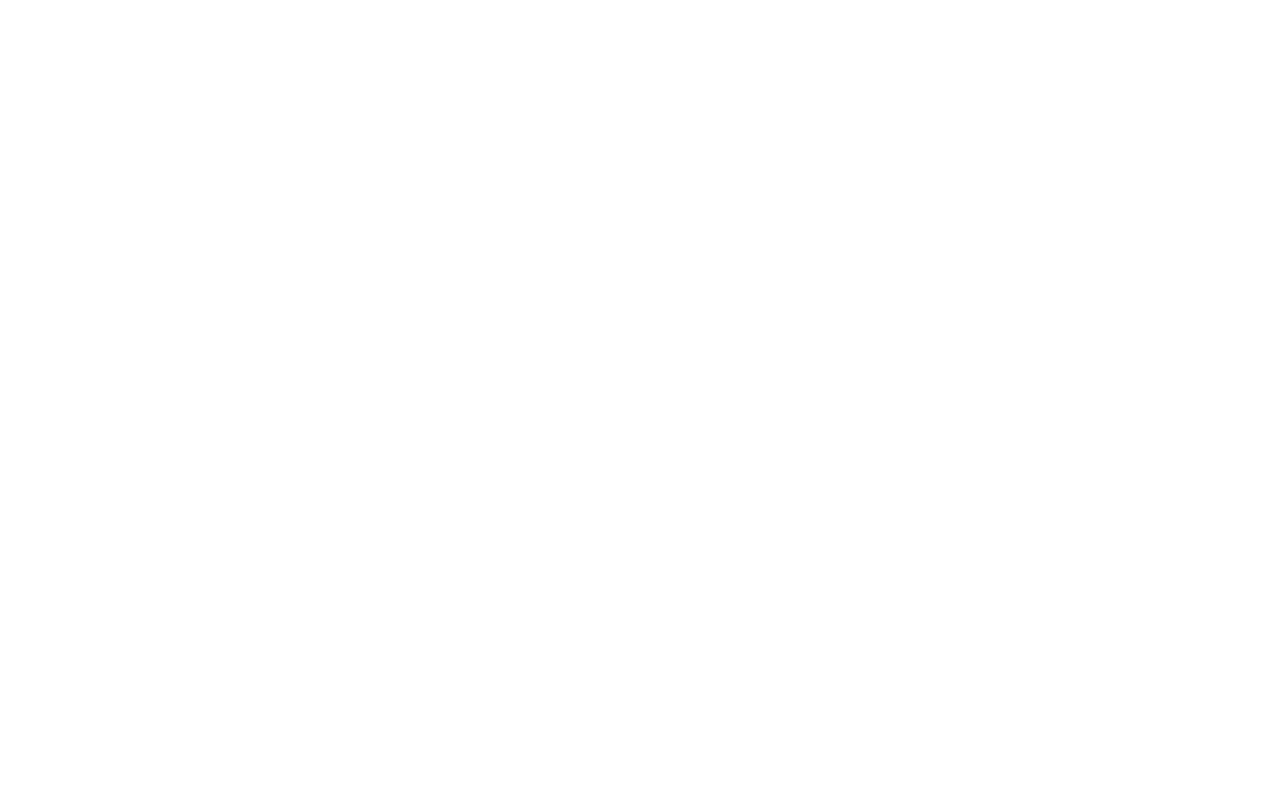
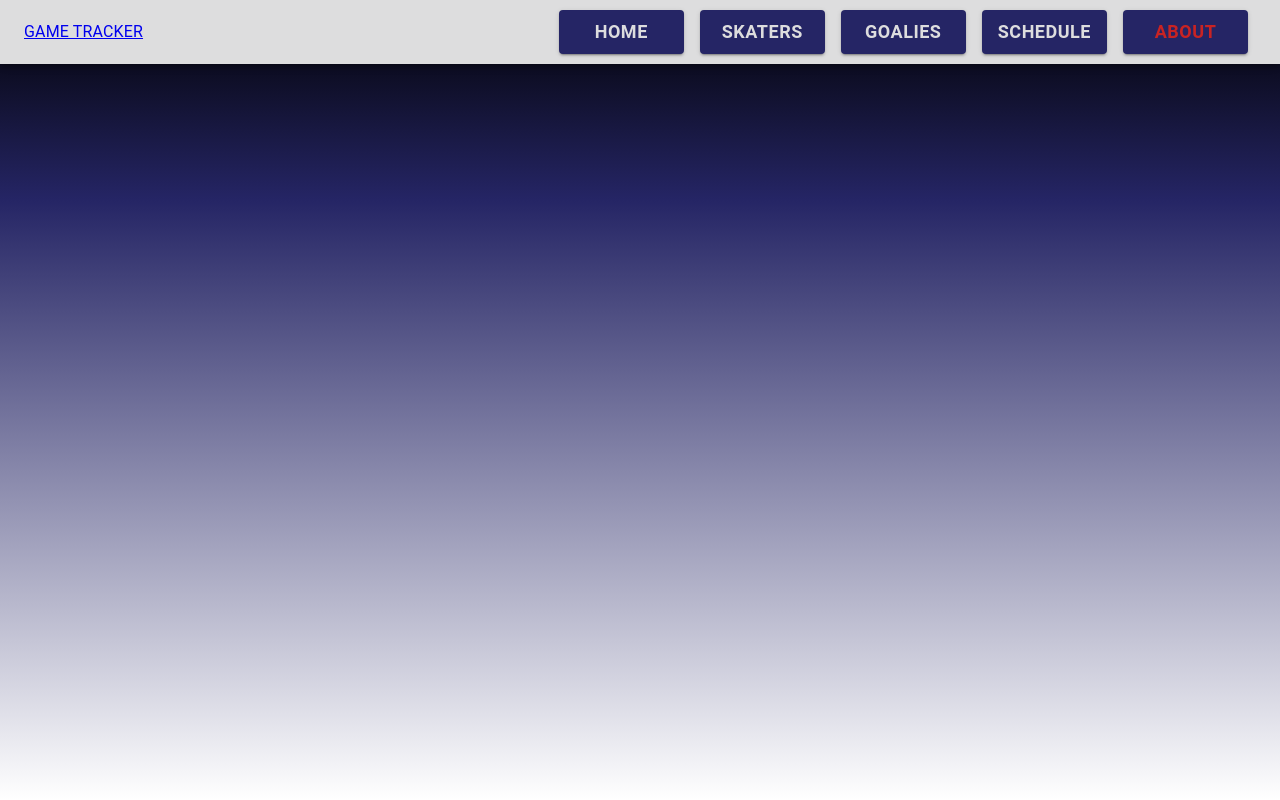
Before and after one commit to apreynolds1989/nextUP, a React (Create React App) app: page /about in a window 1280 px wide. Before the commit this address had no page. Built offline with nearby package versions, Linux system fonts and the light colour scheme.

Commit message:
Moved Router into App.jsx

```diff
--- a/src/App.jsx
+++ b/src/App.jsx
@@ -5,6 +5,7 @@ import { Landing } from './components/Landing';
 import './index.css';
 import { CssBaseline, useMediaQuery } from '@mui/material';
 import { HeaderAppBar } from './components/HeaderAppBar';
+import { BrowserRouter, Route, Routes } from 'react-router-dom';
 
 export const App = () => {
     const isMobileSize = useMediaQuery('(max-width:600px)');
@@ -12,8 +13,12 @@ export const App = () => {
     return (
         <ThemeProvider theme={darkTheme}>
             <CssBaseline />
-            <HeaderAppBar isMobileSize={isMobileSize} />
-            <Landing />
+            <BrowserRouter>
+                <HeaderAppBar isMobileSize={isMobileSize} />
+                <Routes>
+                    <Route path='/' element={<Landing />}></Route>
+                </Routes>
+            </BrowserRouter>
         </ThemeProvider>
     );
 };
--- a/src/assets/theme.js
+++ b/src/assets/theme.js
@@ -1,7 +1,7 @@
 import { createTheme } from '@mui/material';
 
 export const palette = {
-    gtWhite: '#ffffff',
+    gtWhite: '#ddddde',
     gtRed: '#c92323',
     gtBlue: '#252565',
 };
--- a/src/components/HeaderAppBar.jsx
+++ b/src/components/HeaderAppBar.jsx
@@ -1,5 +1,5 @@
 import React from 'react';
-import { NavLink, Link } from 'react-router-dom';
+import { NavLink, Link, Outlet } from 'react-router-dom';
 import { AppBar, Container, Toolbar, Box, Button } from '@mui/material';
 import { palette } from '../assets/theme';
 
@@ -28,7 +28,11 @@ const pages = [
 
 export const HeaderAppBar = ({ isMobileSize }) => {
     return (
-        <AppBar position='fixed' style={{ backgroundColor: palette.gtWhite }}>
+        <>
+            <AppBar
+                position='fixed'
+                style={{ backgroundColor: palette.gtWhite }}
+            >
                 <Container maxWidth='xl'>
                     <Toolbar disableGutters>
                         {!isMobileSize && <Link to='/'>GAME TRACKER</Link>}
@@ -78,5 +82,7 @@ export const HeaderAppBar = ({ isMobileSize }) => {
                     </Toolbar>
                 </Container>
             </AppBar>
+            <Outlet />
+        </>
     );
 };
--- a/src/index.jsx
+++ b/src/index.jsx
@@ -1,14 +1,7 @@
 import React from 'react';
 import ReactDOM from 'react-dom/client';
-import { BrowserRouter, Routes, Route } from 'react-router-dom';
 import './index.css';
 import { App } from './App';
 
 const root = ReactDOM.createRoot(document.getElementById('root'));
-root.render(
-    <BrowserRouter>
-        <Routes>
-            <Route path='/' element={<App />} />
-        </Routes>
-    </BrowserRouter>,
-);
+root.render(<App />);
```
Lines whose indentation alone changed are shown as unchanged.
